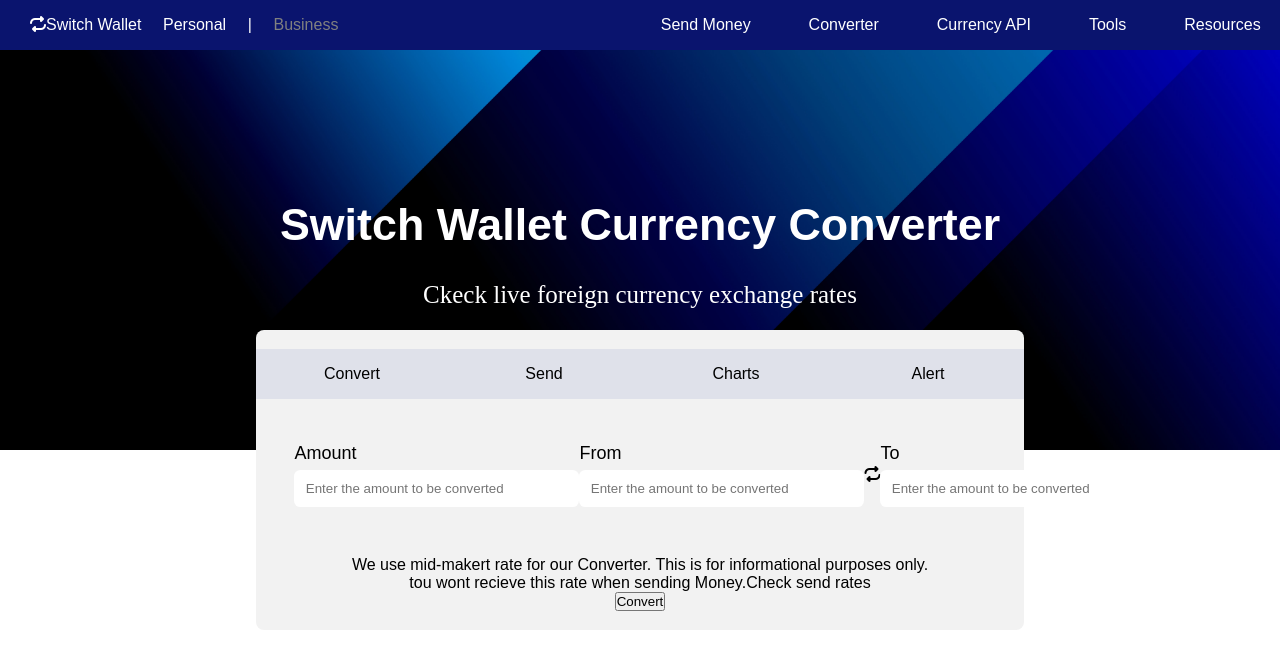
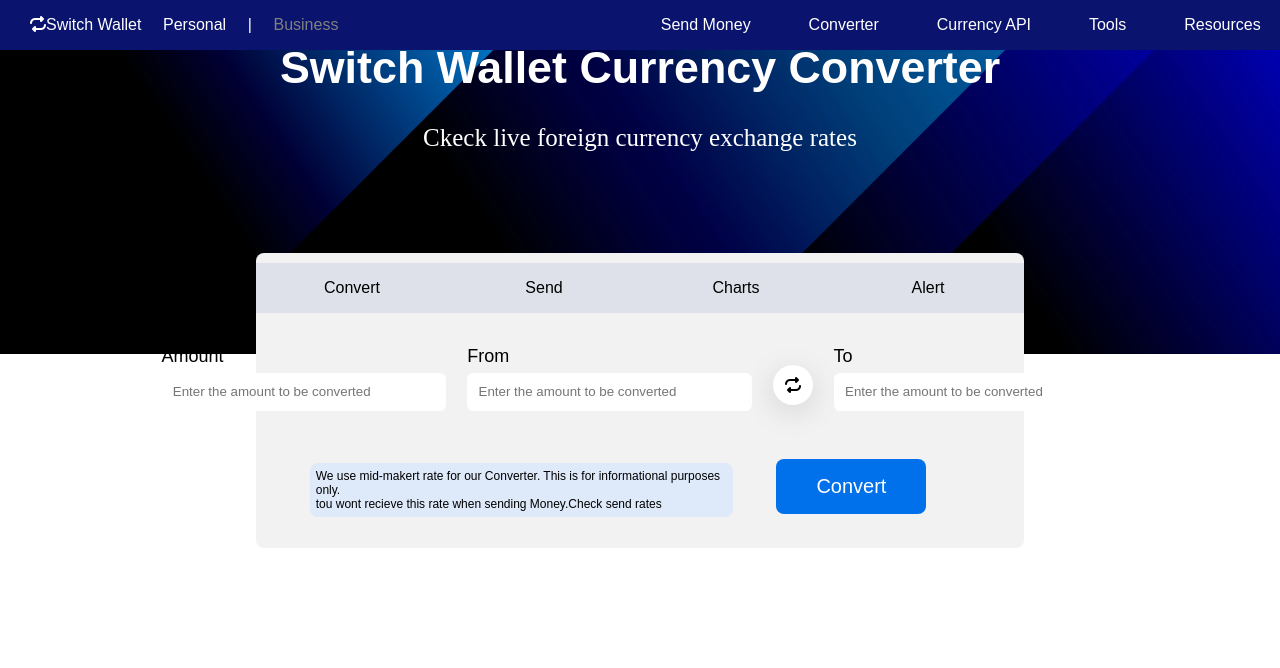
Before and after one commit to MALWICK/currency-exchanger-wallet, a React (Create React App) app: page /wallet in a window 1280 px wide. Shown: the top 668 px of the page. Built offline with nearby package versions, Linux system fonts and the light colour scheme; no server answers.

Commit message:
created converter page

```diff
--- a/src/components/WalletAction/WalletAction.css
+++ b/src/components/WalletAction/WalletAction.css
@@ -7,7 +7,7 @@
 
 .wallet__action__innerContainer {
   width: 60%;
-  height: 300px;
+  height: 295px;
   display: flex;
   align-items: center;
   justify-content: center;
@@ -15,7 +15,7 @@
   background-color: #f2f2f2;
   z-index: 2;
   position: relative;
-  top: -120px;
+  bottom: -90px;
   border-radius: 0.5rem;
 }
 
@@ -26,7 +26,7 @@
   align-items: center;
   justify-content: space-between;
   background-color: #939bc733;
-  margin-bottom: 1.4%;
+  margin-bottom: 2%;
 }
 
 .walletdiv1 {
@@ -38,18 +38,20 @@
 
 .secondwallet__Div {
   width: 90%;
-  height: 130px;
+  height: 100px;
   display: flex;
   align-items: center;
-  justify-content: space-around;
-  margin-bottom: 2%;
+  justify-content: center;
+  margin-bottom: 2.8%;
+  gap: 3%;
+  /*  background-color: blue; */
 }
 
 .input__div {
   text-align: left;
   display: flex;
   flex-direction: column;
-  /* background-color: red; */
+  /*  background-color: orange; */
 }
 
 .input__div span {
@@ -64,3 +66,64 @@
   outline: none;
   border-radius: 0.4rem;
 }
+
+.convert__logoAction {
+  height: 100px;
+  display: flex;
+  align-items: center;
+  justify-content: center;
+  padding-top: 2%;
+  /*   background-color: blue; */
+}
+
+.convertAction {
+  width: 40px;
+  height: 40px;
+  border-radius: 50%;
+  background-color: white;
+  display: flex;
+  align-items: center;
+  justify-content: center;
+  box-shadow: rgba(100, 100, 111, 0.2) 0px 7px 29px 0px;
+}
+
+.text__action__button {
+  width: 90%;
+  height: 80px;
+  display: flex;
+  align-items: center;
+  justify-content: space-between;
+  /*  background-color: yellow; */
+  padding: 2%;
+  margin-bottom: 1%;
+}
+
+.text {
+  text-align: left;
+  display: flex;
+  align-items: center;
+  justify-content: left;
+  font-size: 12px;
+  background-color: #dde9faec;
+  padding: 0.9%;
+  border-radius: 0.5rem;
+}
+
+.btn__div {
+  width: 250px;
+  display: flex;
+  align-items: center;
+  justify-content: center;
+  margin-bottom: 1%;
+  /*  background-color: red; */
+}
+
+.btn__div button {
+  width: 150px;
+  height: 55px;
+  font-size: 20px;
+  color: white;
+  border-radius: 0.5rem;
+  background-color: #0071eb;
+  border: none;
+}
--- a/src/components/WalletCont1/WalletCOnt1.css
+++ b/src/components/WalletCont1/WalletCOnt1.css
@@ -1,9 +1,10 @@
 .firstWallet__container {
   width: 100%;
-  height: 50vh;
+  height: 38vh;
   display: flex;
   align-items: center;
   justify-content: center;
+  flex-direction: column;
   background: url('../../Assets/imagesf/ba1.jpg');
   background-repeat: no-repeat;
   object-fit: cover;
@@ -12,8 +13,10 @@
 }
 
 .firstWallet__container__text {
+  width: 60%;
   color: white;
   line-height: 2;
+  margin-top: 6%;
 }
 
 .firstWallet__container__text h2 {
--- a/src/components/WalletCont1/WalletConta1.jsx
+++ b/src/components/WalletCont1/WalletConta1.jsx
@@ -1,5 +1,6 @@
 import React from 'react';
 import './WalletCOnt1.css';
+import WalletAction from '../WalletAction/WalletAction';
 
 function WalletConta1() {
   return (
@@ -8,6 +9,7 @@ function WalletConta1() {
         <h2>Switch Wallet Currency Converter</h2>
         <p>Ckeck live foreign currency exchange rates</p>
       </div>
+      <WalletAction />
     </div>
   );
 }
--- a/src/pages/Wallet/Wallet.jsx
+++ b/src/pages/Wallet/Wallet.jsx
@@ -1,14 +1,12 @@
 import React from 'react';
 import WalletNavbar from '../../components/WalletNavBar/WalletNavbar';
 import WalletConta1 from '../../components/WalletCont1/WalletConta1';
-import WalletAction from '../../components/WalletAction/WalletAction';
 
 function Wallet() {
   return (
     <div>
       <WalletNavbar />
       <WalletConta1 />
-      <WalletAction />
     </div>
   );
 }
```
